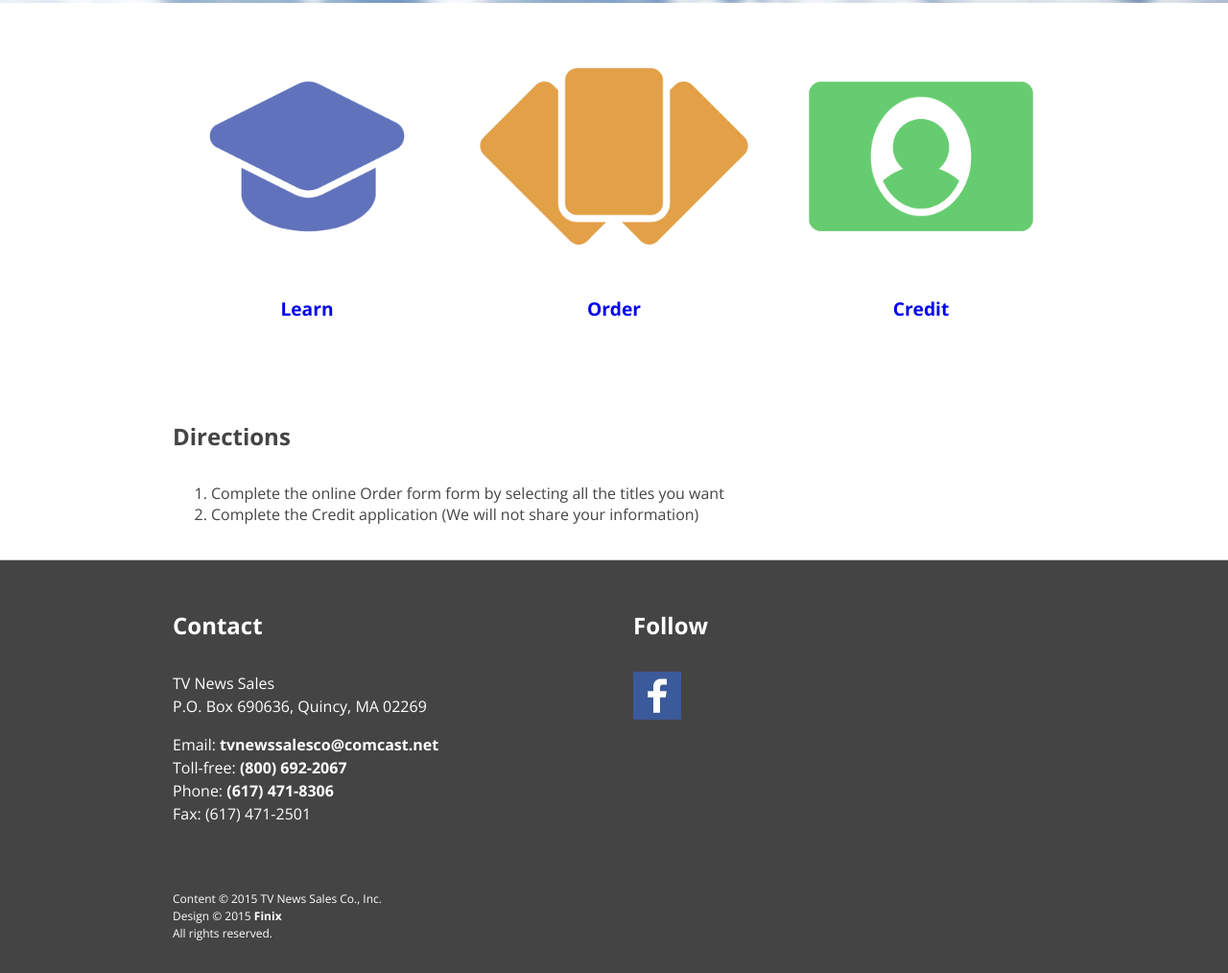
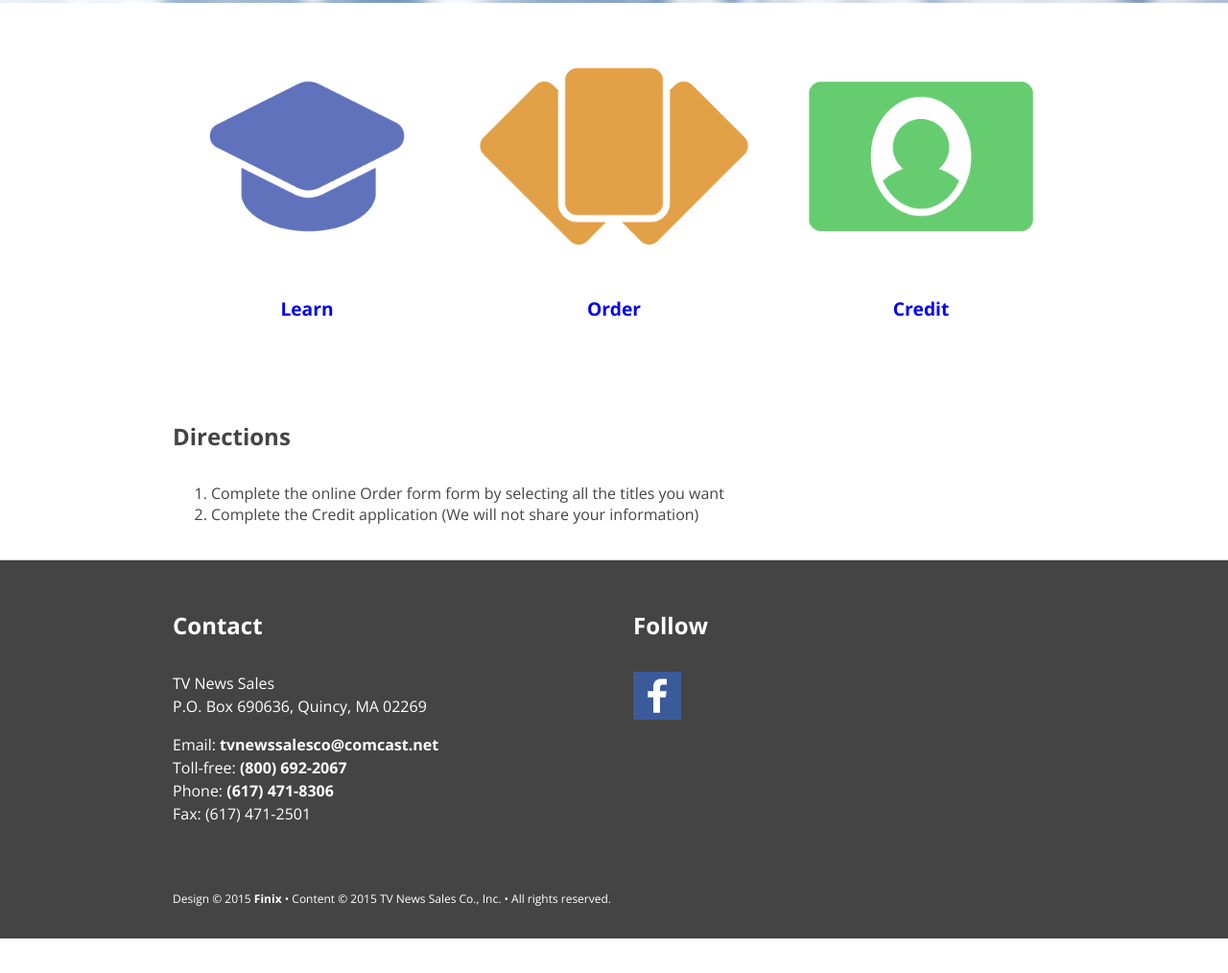
Before and after one commit to finixcreative/tvnewssales, a plain HTML site: page index.html in a window 1280 px wide. Shown: the part 521-1535 px from the top of the page at 96% size. After the commit the page ends 1499 px from the top, so only its background shows below. Drawn offline with nearby package versions, Linux system fonts and the light colour scheme; some packages are replaced by stand-ins of ours.

Commit message:
Footer - copyright format
Set copyright info on one line to conserve vertical space

```diff
--- a/app/modules/copyright/copyright.html
+++ b/app/modules/copyright/copyright.html
@@ -1,7 +1,5 @@
 <div class="copyright">
 	<p>
-		Content &copy; 2015 TV News Sales Co., Inc.<br>
-		Design &copy; 2015 <a href="http://finixcreative.com/" target="_blank">Finix</a><br>
-		All rights reserved.
+		Design &copy; 2015 <a href="http://finixcreative.com/" target="_blank">Finix</a> • Content &copy; 2015 TV News Sales Co., Inc. • All rights reserved.
 	</p>
 </div>
```
